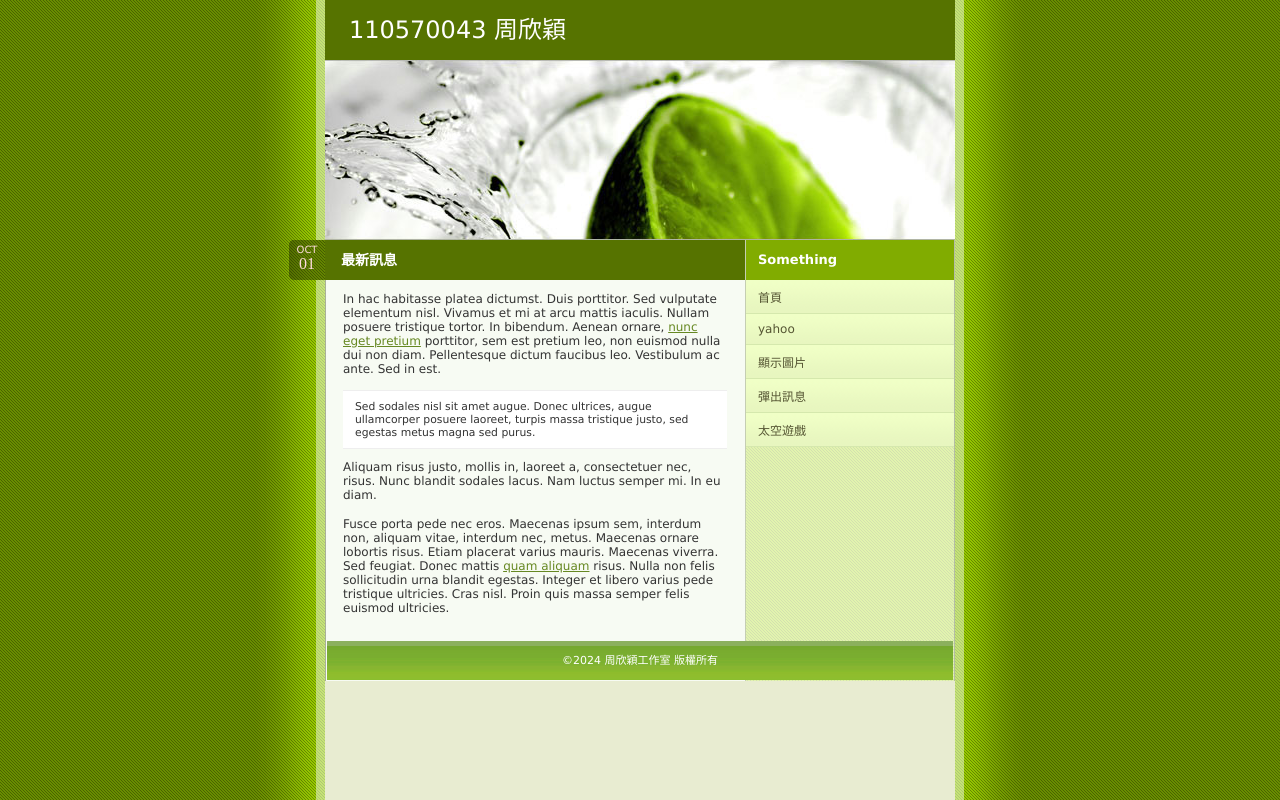
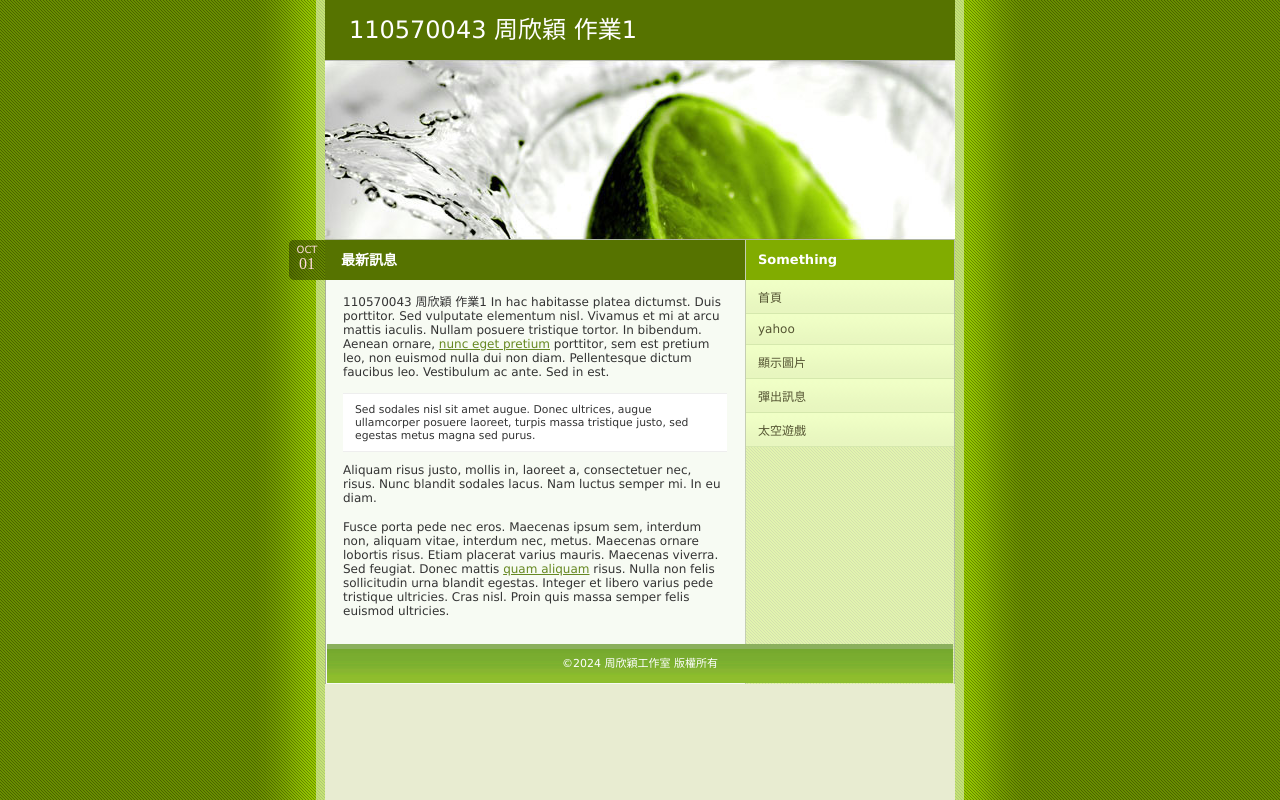
Before and after one commit to chouxinying/hw1-ec, a plain HTML site: page index.html in a window 1280 px wide. Drawn offline with Linux system fonts and the light colour scheme.

Commit message:
Update index.html

```diff
--- a/index.html
+++ b/index.html
@@ -9,7 +9,7 @@
 <meta name="keywords" content="keywords"/>
 <meta name="author" content="author"/>
 <link rel="stylesheet" type="text/css" href="default.css" media="screen"/>
-<title>110570043 周欣穎</title>
+<title>110570043 周欣穎 作業1 </title>
 </head>
 
 <body>
@@ -17,7 +17,7 @@
 <div class="container">
 
 	<div class="top">
-		<a href="index.html"><span>110570043 周欣穎</span></a>
+		<a href="index.html"><span>110570043 周欣穎 作業1 </span></a>
 	</div>
 
 	<div class="header"></div>
@@ -37,7 +37,7 @@
 
 				<div class="body">
 
-					<p>In hac habitasse platea dictumst. Duis porttitor. Sed vulputate elementum nisl. Vivamus et mi at arcu mattis iaculis. Nullam posuere tristique tortor. In bibendum. Aenean ornare, <a href="index.html">nunc eget pretium</a> porttitor, sem est pretium leo, non euismod nulla dui non diam. Pellentesque dictum faucibus leo. Vestibulum ac ante. Sed in est.</p>
+					<p> 110570043 周欣穎 作業1 In hac habitasse platea dictumst. Duis porttitor. Sed vulputate elementum nisl. Vivamus et mi at arcu mattis iaculis. Nullam posuere tristique tortor. In bibendum. Aenean ornare, <a href="index.html">nunc eget pretium</a> porttitor, sem est pretium leo, non euismod nulla dui non diam. Pellentesque dictum faucibus leo. Vestibulum ac ante. Sed in est.</p>
 
 					<blockquote><p>Sed sodales nisl sit amet augue. Donec ultrices, augue ullamcorper posuere laoreet, turpis massa tristique justo, sed egestas metus magna sed purus.</p></blockquote>
 
```
